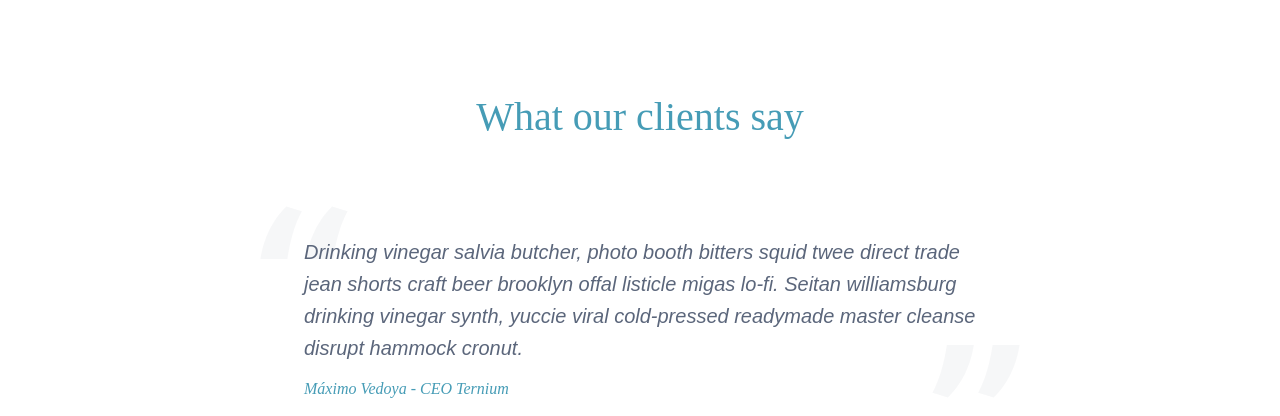
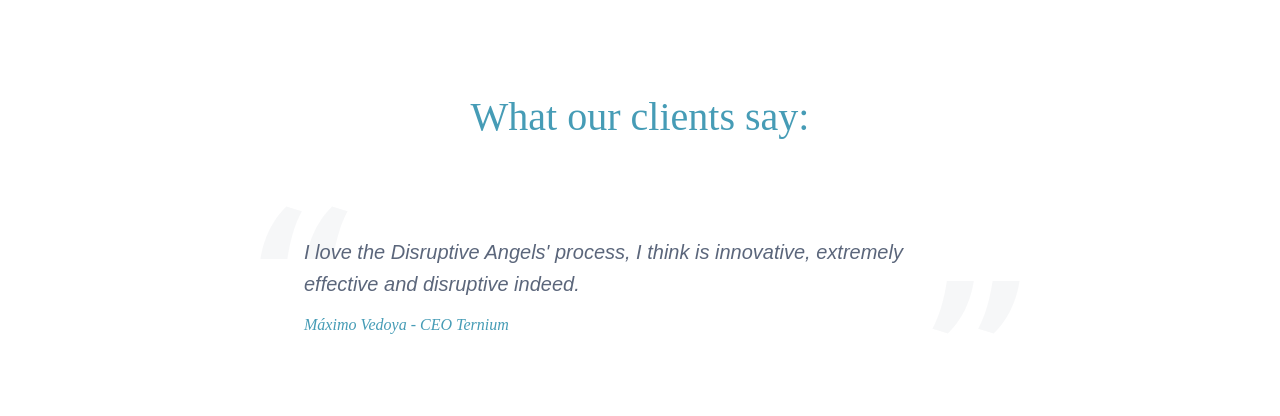
Before and after one commit to aka-cronos/disruptiveangels.com, a website: page index.html in a window 1280 px wide. Shown: the part 1843-2259 px from the top of the page. Drawn offline with nearby package versions, Linux system fonts and the light colour scheme; a web font is replaced by a local one.

Commit message:
Add Maximo testimony

```diff
--- a/index.html
+++ b/index.html
@@ -93,13 +93,12 @@
 
   <section class="home-testimonies">
     <h3 class="title">
-      What our clients say
+      What our clients say:
     </h3>
 
     <div class="testimonies">
       <div class="testimonies--item">
-        <p class="testimony">Drinking vinegar salvia butcher, photo booth bitters squid twee direct trade
-          jean shorts craft beer brooklyn offal listicle migas lo-fi. Seitan williamsburg drinking vinegar synth, yuccie viral cold-pressed readymade master cleanse disrupt hammock cronut.</p>
+        <p class="testimony">I love the Disruptive Angels' process, I think is innovative, extremely effective and disruptive indeed.</p>
 
         <span class="testimony--author">Máximo Vedoya - CEO Ternium</span>
       </div>
```
